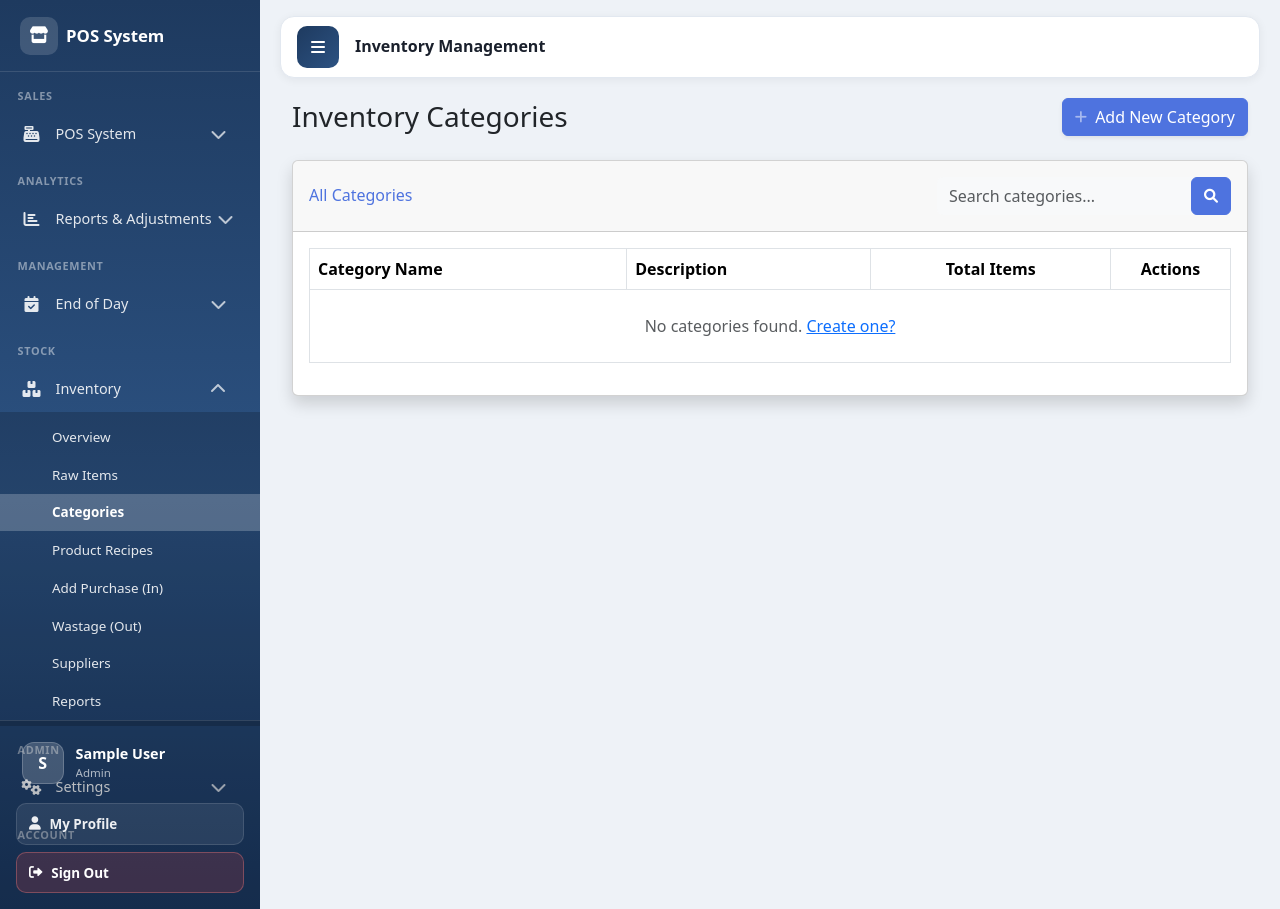
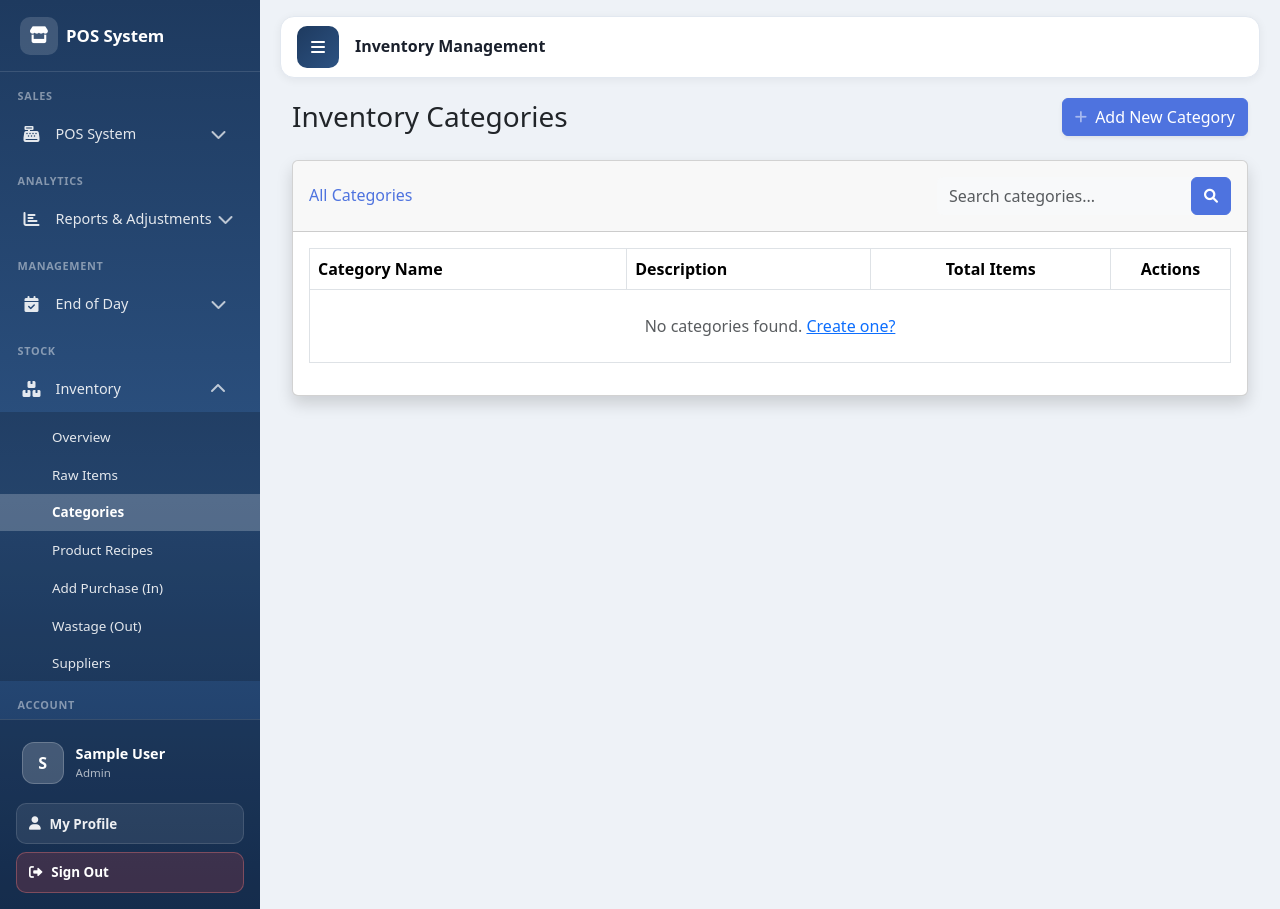
Before and after one commit to memsa771-hub/Pb-pos-active, a Django app: page /inventory/categories/ in a window 1280 px wide. Run offline with Django 4.2, Linux system fonts and the light colour scheme; the visitor is signed in with stand-in values (Sample User, id 1); data that the repository does not hold is empty; some libraries are stand-ins or nearby versions.

Commit message:
Fix sidebar account footer overlap by scrolling nav separately and pinning profile actions at the bottom.
Co-authored-by: Cursor <cursoragent@cursor.com>

```diff
--- a/posapp/templates/posapp/base.html
+++ b/posapp/templates/posapp/base.html
@@ -44,6 +44,21 @@
             z-index: 1000;
             transition: transform 0.25s ease, width 0.25s ease;
             color: white;
+            overflow: hidden;
+            list-style: none;
+            margin: 0;
+            padding: 0;
+            display: flex;
+            flex-direction: column;
+        }
+
+        .sidebar > .nav-item.position-relative {
+            flex-shrink: 0;
+        }
+
+        .sidebar-nav-scroll {
+            flex: 1 1 auto;
+            min-height: 0;
             overflow-y: auto;
             overflow-x: hidden;
             overscroll-behavior: contain;
@@ -51,8 +66,15 @@
             list-style: none;
             margin: 0;
             padding: 0;
-            display: flex;
-            flex-direction: column;
+            width: 100%;
+        }
+
+        .sidebar-nav-scroll-inner {
+            width: 100%;
+        }
+
+        .sidebar-account-heading {
+            flex-shrink: 0;
         }
 
         @media (min-width: 768px) {
@@ -241,15 +263,15 @@
         }
 
         .sidebar-user-footer {
-            margin-top: auto;
+            flex-shrink: 0;
             width: 100%;
             padding: 1rem;
             border-top: 1px solid rgba(255, 255, 255, 0.12);
             background: rgba(0, 0, 0, 0.18);
             list-style: none;
-            position: sticky;
-            bottom: 0;
-            z-index: 3;
+            display: flex;
+            flex-direction: column;
+            gap: 0;
         }
 
         .sidebar-user-card {
@@ -297,6 +319,11 @@
             display: flex;
             flex-direction: column;
             gap: 0.45rem;
+            width: 100%;
+        }
+
+        .sidebar-user-actions .sidebar-user-link {
+            width: 100%;
         }
 
         .sidebar-user-link {
@@ -404,7 +431,7 @@
 
     <div class="sidebar-backdrop" id="sidebarBackdrop" aria-hidden="true"></div>
 
-    <ul class="navbar-nav sidebar accordion" id="accordionSidebar">
+    <ul class="navbar-nav sidebar accordion">
 
         <li class="nav-item position-relative w-100">
         <a class="sidebar-brand" href="{% url 'dashboard' %}">
@@ -416,9 +443,12 @@
         </button>
         </li>
 
+        <li class="sidebar-nav-scroll">
+        <div class="sidebar-nav-scroll-inner" id="accordionSidebar">
+
         <div class="sidebar-heading">Sales</div>
 
-        <li class="nav-item">
+        <div class="nav-item">
             <a class="nav-link {% if request.resolver_match.namespace == 'inventory' or '/reports/' in request.path or '/end-day' in request.path or '/adjustments/' in request.path or '/users/' in request.path or '/settings/' in request.path or '/profile/' in request.path %}collapsed{% endif %}"
                data-bs-toggle="collapse" href="#collapsePOS" role="button"
                aria-expanded="{% if request.resolver_match.namespace != 'inventory' and '/reports/' not in request.path and '/end-day' not in request.path and '/adjustments/' not in request.path and '/users/' not in request.path and '/settings/' not in request.path and '/profile/' not in request.path %}true{% else %}false{% endif %}">
@@ -445,12 +475,12 @@
 
                 </div>
             </div>
-        </li>
+        </div>
 
         {% if user.is_superuser or user.profile.role.name == 'Admin' or user.profile.role.name == 'Branch Manager' %}
         <!-- Reports Menu - Admin + Branch Manager -->
         <div class="sidebar-heading">Analytics</div>
-        <li class="nav-item">
+        <div class="nav-item">
             <a class="nav-link {% if request.resolver_match.namespace == 'inventory' or '/reports/' not in request.path and '/adjustments/' not in request.path %}collapsed{% endif %}"
                data-bs-toggle="collapse" href="#collapseReports" role="button"
                aria-expanded="{% if request.resolver_match.namespace != 'inventory' and '/reports/' in request.path or request.resolver_match.namespace != 'inventory' and '/adjustments/' in request.path %}true{% else %}false{% endif %}">
@@ -464,13 +494,13 @@
                     <a class="nav-link {% if request.resolver_match.namespace != 'inventory' and request.resolver_match.url_name == 'adjustment_dashboard' %}active{% endif %}" href="{% url 'adjustment_dashboard' %}">Adjustments</a>
                 </div>
             </div>
-        </li>
+        </div>
         {% endif %}
 
         {% if user.is_superuser or user.profile.role.name == 'Admin' or user.profile.role.name == 'Branch Manager' %}
         <!-- End Day - Admin + Branch Manager -->
         <div class="sidebar-heading">Management</div>
-        <li class="nav-item">
+        <div class="nav-item">
             <a class="nav-link {% if '/end-day' not in request.path and request.resolver_match.url_name != 'end_day_reports' %}collapsed{% endif %}"
                data-bs-toggle="collapse" href="#collapseEndDay" role="button"
                aria-expanded="{% if '/end-day' in request.path or request.resolver_match.url_name == 'end_day_reports' %}true{% else %}false{% endif %}">
@@ -484,13 +514,13 @@
                     <a class="nav-link {% if request.resolver_match.url_name == 'end_day_reports' %}active{% endif %}" href="{% url 'end_day_reports' %}">Past End Days</a>
                 </div>
             </div>
-        </li>
+        </div>
         {% endif %}
 
         {% if user.is_superuser or user.profile.role.name == 'Admin' %}
         <div class="sidebar-heading">Stock</div>
 
-        <li class="nav-item">
+        <div class="nav-item">
             <a class="nav-link {% if request.resolver_match.namespace != 'inventory' %}collapsed{% endif %}"
                data-bs-toggle="collapse" href="#collapseInventory" role="button"
                aria-expanded="{% if request.resolver_match.namespace == 'inventory' %}true{% else %}false{% endif %}">
@@ -512,13 +542,13 @@
                     <a class="nav-link {% if request.resolver_match.url_name == 'reports_dashboard' and request.resolver_match.namespace == 'inventory' %}active{% endif %}" href="{% url 'inventory:reports_dashboard' %}">Reports</a>
                 </div>
             </div>
-        </li>
+        </div>
         {% endif %}
 
         {% if user.is_superuser or user.profile.role.name == 'Admin' %}
         <div class="sidebar-heading">Admin</div>
 
-        <li class="nav-item">
+        <div class="nav-item">
             <a class="nav-link collapsed" href="#" data-bs-toggle="collapse" data-bs-target="#collapseSettings" aria-expanded="false">
                 <i class="fas fa-cogs"></i>
                 <span class="nav-text">Settings</span>
@@ -530,8 +560,11 @@
                     <a class="nav-link {% if 'settings' in request.path %}active{% endif %}" href="{% url 'settings_dashboard' %}">System Config</a>
                 </div>
             </div>
+        </div>
+        {% endif %}
+
+        </div>
         </li>
-        {% endif %}
 
         <div class="sidebar-heading sidebar-account-heading">Account</div>
 
@@ -625,7 +658,7 @@
                 }
             });
 
-            $('.sidebar').on('wheel', function(e) {
+            $('.sidebar-nav-scroll').on('wheel', function(e) {
                 if (isDrawerMode() && body.hasClass('sidebar-open')) {
                     e.stopPropagation();
                 }
--- a/posapp/templates/posapp/partials/sidebar_drawer_styles.html
+++ b/posapp/templates/posapp/partials/sidebar_drawer_styles.html
@@ -4,8 +4,7 @@
     body.pos-page .sidebar {
         width: 260px;
         transform: translateX(-100%);
-        overflow-y: auto;
-        overflow-x: hidden;
+        overflow: hidden;
         pointer-events: none;
         transition: transform 0.25s ease, box-shadow 0.25s ease;
         z-index: 1100;
@@ -19,7 +18,11 @@
         box-shadow: 4px 0 24px rgba(15, 23, 42, 0.18);
         height: 100vh;
         max-height: 100vh;
-        overflow-y: auto;
+        overflow: hidden;
+    }
+
+    body.focus-page .sidebar-nav-scroll,
+    body.pos-page .sidebar-nav-scroll {
         overscroll-behavior: contain;
         -webkit-overflow-scrolling: touch;
     }
```
